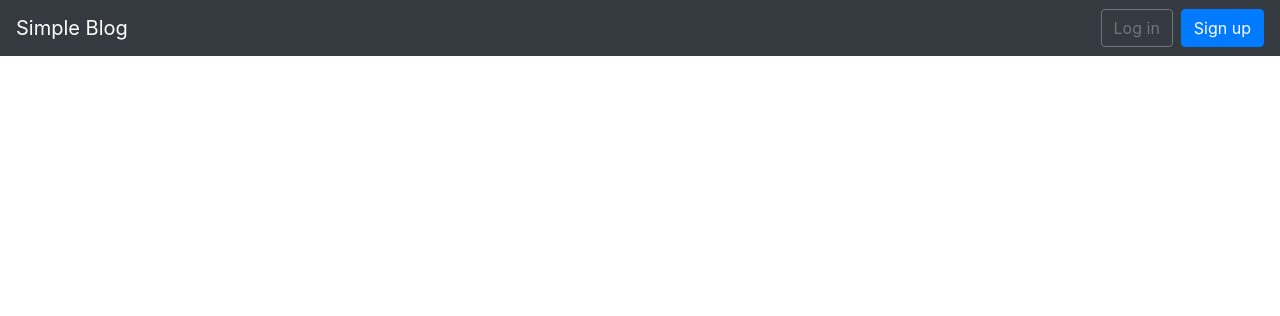
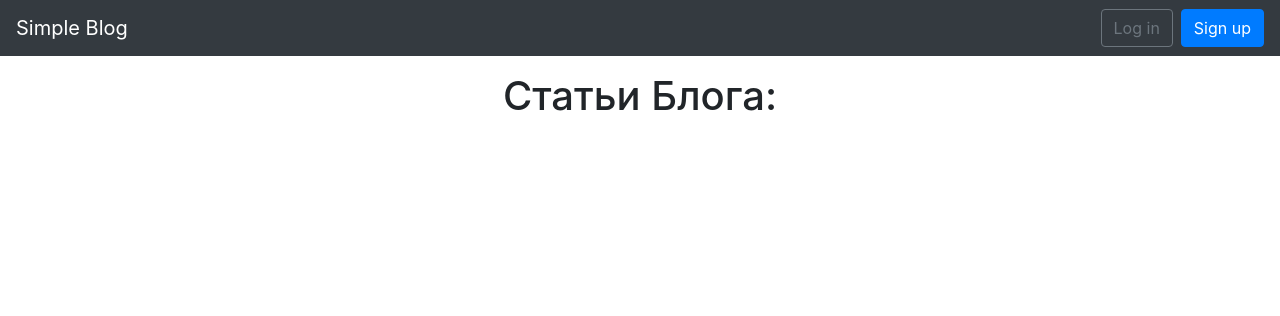
Before and after one commit to MichaelNest/Simple_Blog, a Django app: page / in a window 1280 px wide. Shown: the top 316 px of the page. Run offline with Django 3.2, Linux system fonts and the light colour scheme; data that the repository does not hold is empty; some libraries are stand-ins or nearby versions.

Commit message:
Add div class='card' to blog/home.html and blog/post_detail.html.

```diff
--- a/blog/templates/blog/home.html
+++ b/blog/templates/blog/home.html
@@ -2,10 +2,20 @@
 
 
 {% block content %}
+<div class="container">
+    <div class="container text-center">
+        <p> <h1>Статьи Блога:</h1> </p>
+    </div>
     {% for post in object_list %}
-        <div class="post-entry">
+    <div class="card my-2" >
+        <div class="card-body">
+<!--        <div class="post-entry">-->
             <h2><a href="{% url 'blog:post_detail' post.pk %}">{{ post.title }}</a></h2>
-            <p>{{ post.body }}</p>
+            <p>{{ post.body|truncatewords:22|safe }}</p>
+            <p>{{ post.create_date|date:'d-m-Y' }}</p>
+<!--        </div>-->
         </div>
+    </div>
     {% endfor %}
+</div>
 {% endblock content %}
```
Also changed, not shown: blog/templates/blog/post_detail.html (+15 -4 lines).
